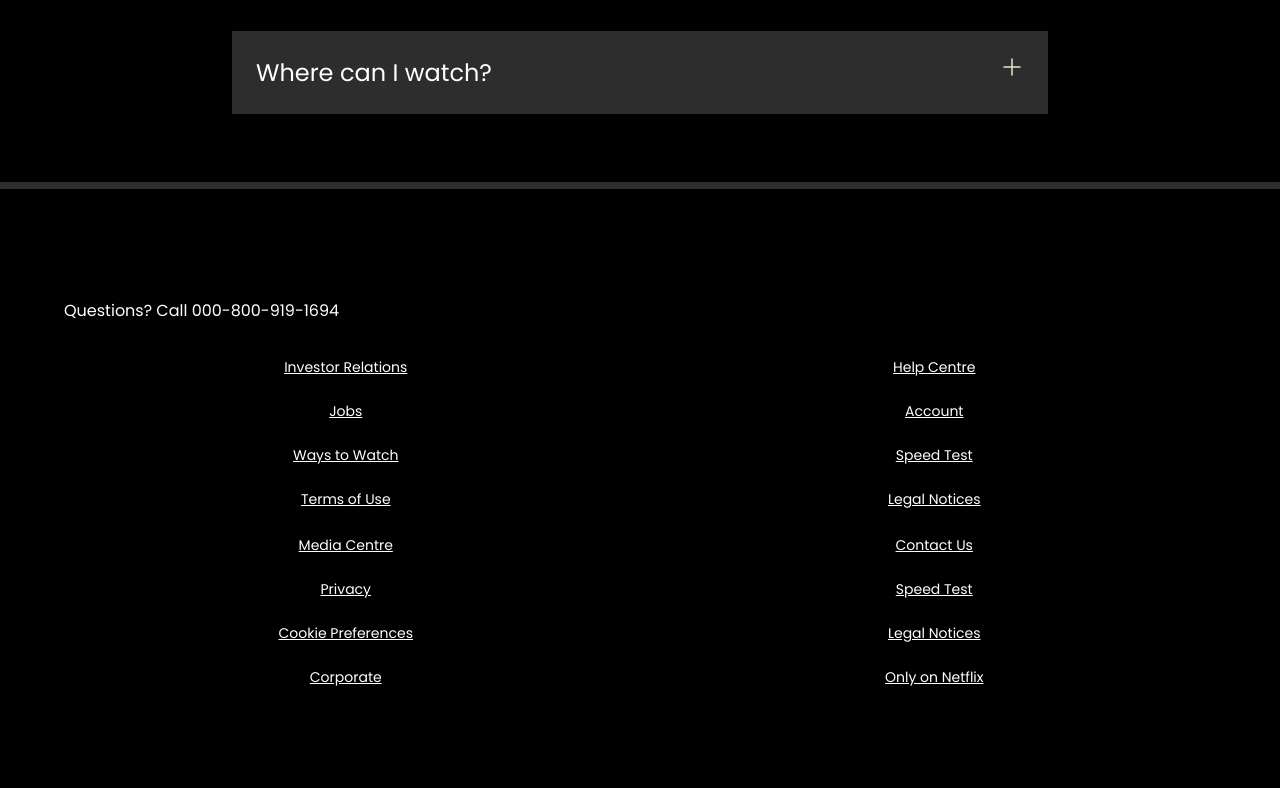
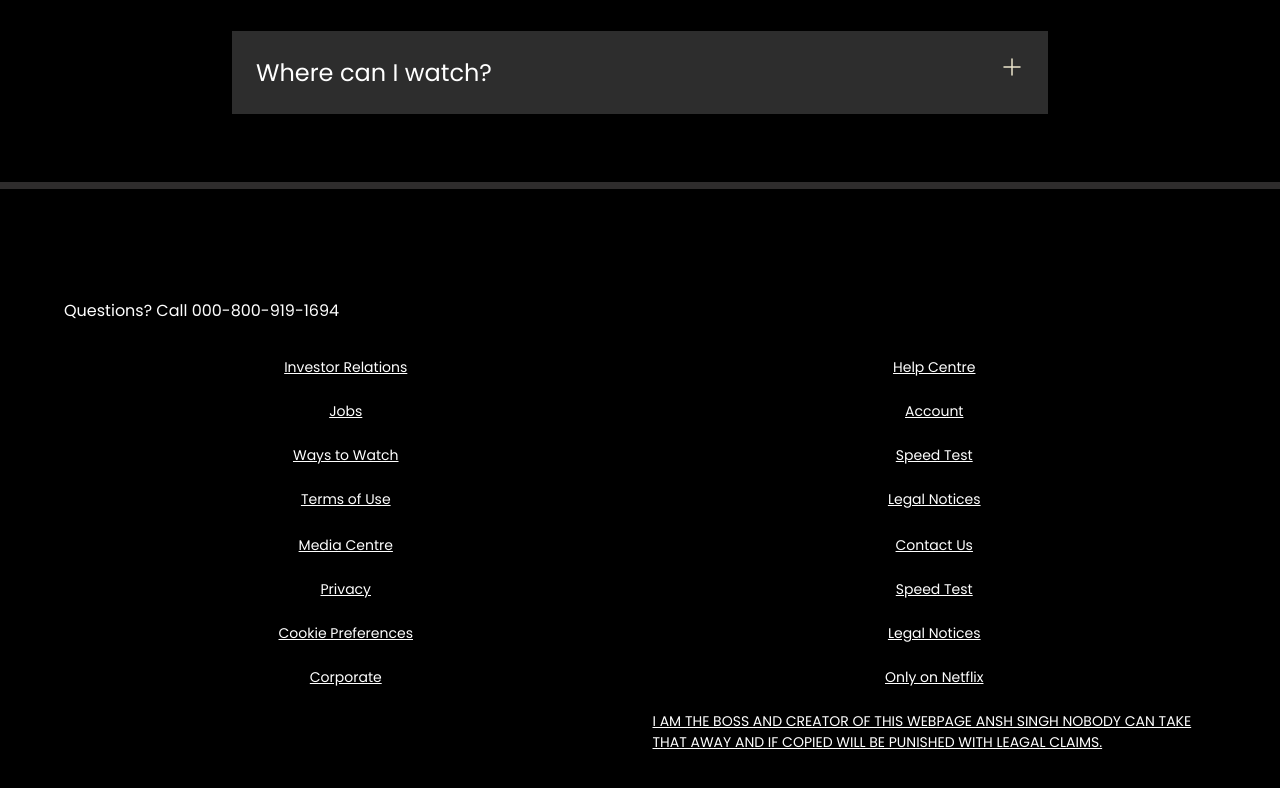
Before and after one commit to SeitenTaisei1304/Netflix-Clone, a plain HTML site: page index.html in a window 1280 px wide. Shown: the part 3172-3960 px from the top of the page. Before the commit the page ends 3935 px from the top, so only its background shows below. Drawn offline with Linux system fonts and the light colour scheme; a web font is replaced by a local one.

Commit message:
Update index.html

```diff
--- a/index.html
+++ b/index.html
@@ -159,8 +159,10 @@
                 <a href="faq">Speed Test</a>
                 <a href="faq">Legal Notices</a>
                 <a href="faq">Only on Netflix</a>
+                <a href="faq">I AM THE BOSS AND CREATOR OF THIS WEBPAGE ANSH SINGH NOBODY CAN TAKE THAT AWAY AND IF COPIED WILL BE PUNISHED WITH LEAGAL CLAIMS.</a>
             </div>
         </div>
     </footer>
 </body>
+
 </html>
```
